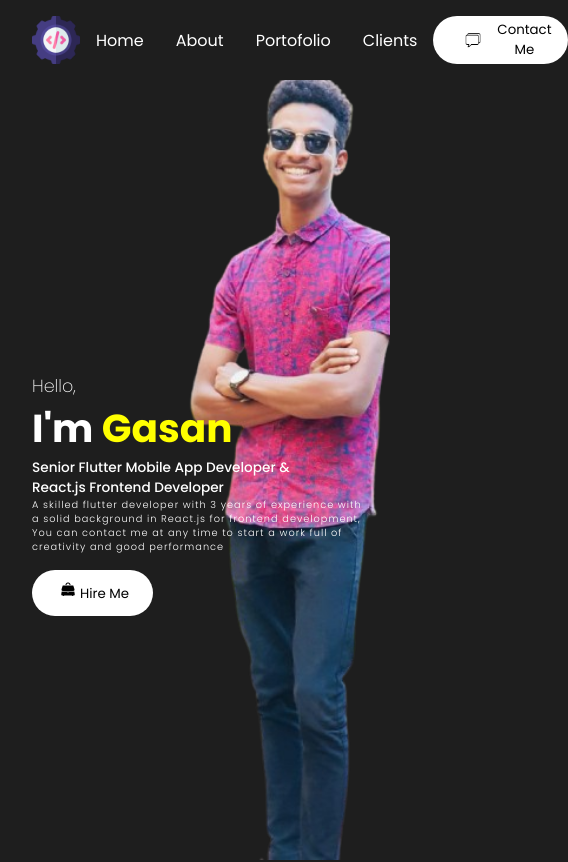
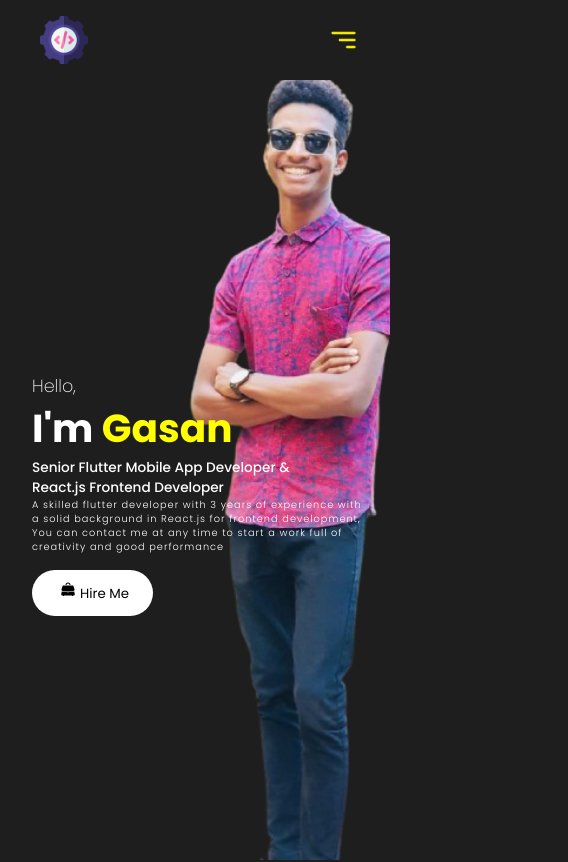
Before and after one commit to Gasan33/Portofilo, a React (Create React App) app: page / in a window 390 px wide. Shown: the top 862 px of the page, 568 px wide, since content can reach past the window. Built offline with nearby package versions, Linux system fonts and the light colour scheme.

Commit message:
fix navbar with mobile version

```diff
--- a/src/component/NavBar/navbar.css
+++ b/src/component/NavBar/navbar.css
@@ -48,3 +48,52 @@
     margin: 1rem;
 
 }
+
+.active {
+    color: yellow;
+    padding-bottom: 0.5rem;
+    border-bottom: 3px solid yellow;
+}
+
+.mobMenu {
+    display: none;
+    object-fit: cover;
+    height: 1.8rem;
+}
+
+.navMenu {
+    position: absolute;
+    top: 4rem;
+    right: 2rem;
+    z-index: 2;
+    display: flex;
+    flex-direction: column;
+    padding: 0.5rem;
+    height: fit-content;
+    min-width: 15rem;
+    background: rgb(40, 40, 40);
+    border-radius: 1rem;
+
+}
+
+.listItem {
+    color: white;
+    padding: 0.5rem 3rem;
+    margin: 0.25rem;
+    background: rgb(30, 30, 30);
+}
+
+@media screen and (max-width:720px) {
+    .mobMenu {
+        display: flex;
+    }
+
+    .desktopMenu {
+        display: none;
+    }
+
+    .desktopMenuBtn {
+        display: none;
+    }
+
+}
--- a/src/component/NavBar/navbar.js
+++ b/src/component/NavBar/navbar.js
@@ -1,21 +1,34 @@
-import React from "react";
+import React, { useState } from "react";
 import './navbar.css';
 import logo from "../../assets/logo.png";
+import menu from "../../assets/menu.png";
 import contactImg from "../../assets/contact.png";
 import { Link } from "react-scroll";
 const Navbar = () => {
+    const [showMenu, setShowMenu] = useState(false);
     return (
         <nav className="navbar">
             <img src={logo} alt="logo" className="logo" />
             <div className="desktopMenu">
-                <Link className="desktopMenuListItem">Home</Link>
-                <Link className="desktopMenuListItem">About</Link>
-                <Link className="desktopMenuListItem">Portofolio</Link>
-                <Link className="desktopMenuListItem">Clients</Link>
+                <Link activeClass="active" to="intro" spy={true} smooth={true} offset={-100} duration={500} className="desktopMenuListItem">Home</Link>
+                <Link activeClass="active" to="skills" spy={true} smooth={true} offset={-50} duration={500} className="desktopMenuListItem">About</Link>
+                <Link activeClass="active" to="works" spy={true} smooth={true} offset={-50} duration={500} className="desktopMenuListItem">Portofolio</Link>
+                <Link activeClass="active" to="clients" spy={true} smooth={true} offset={-50} duration={500} className="desktopMenuListItem">Clients</Link>
             </div>
-            <button className="desktopMenuBtn">
+            <button className="desktopMenuBtn" onClick={() => {
+                document.getElementById('contact').scrollIntoView({ behavior: 'smooth' });
+            }}>
                 <img src={contactImg} alt="" className="desktopMenuImg" />Contact Me</button>
-        </nav>
+
+            <img src={menu} alt="Menu" className="mobMenu" onClick={() => setShowMenu(!showMenu)} />
+            <div className="navMenu" style={{ display: showMenu ? 'flex' : 'none' }}>
+                <Link activeClass="active" to="intro" spy={true} smooth={true} offset={-100} duration={500} className="listItem" onClick={() => setShowMenu(false)}>Home</Link>
+                <Link activeClass="active" to="skills" spy={true} smooth={true} offset={-50} duration={500} className="listItem" onClick={() => setShowMenu(false)}>About</Link>
+                <Link activeClass="active" to="works" spy={true} smooth={true} offset={-50} duration={500} className="listItem" onClick={() => setShowMenu(false)}>Portofolio</Link>
+                <Link activeClass="active" to="clients" spy={true} smooth={true} offset={-50} duration={500} className="listItem" onClick={() => setShowMenu(false)}>Clients</Link>
+                <Link activeClass="active" to="contact" spy={true} smooth={true} offset={-50} duration={500} className="listItem" onClick={() => setShowMenu(false)}>Contact</Link>
+            </div>
+        </nav >
     )
 }
 
```
Also changed, not shown: src/assets/menu.png (added).
